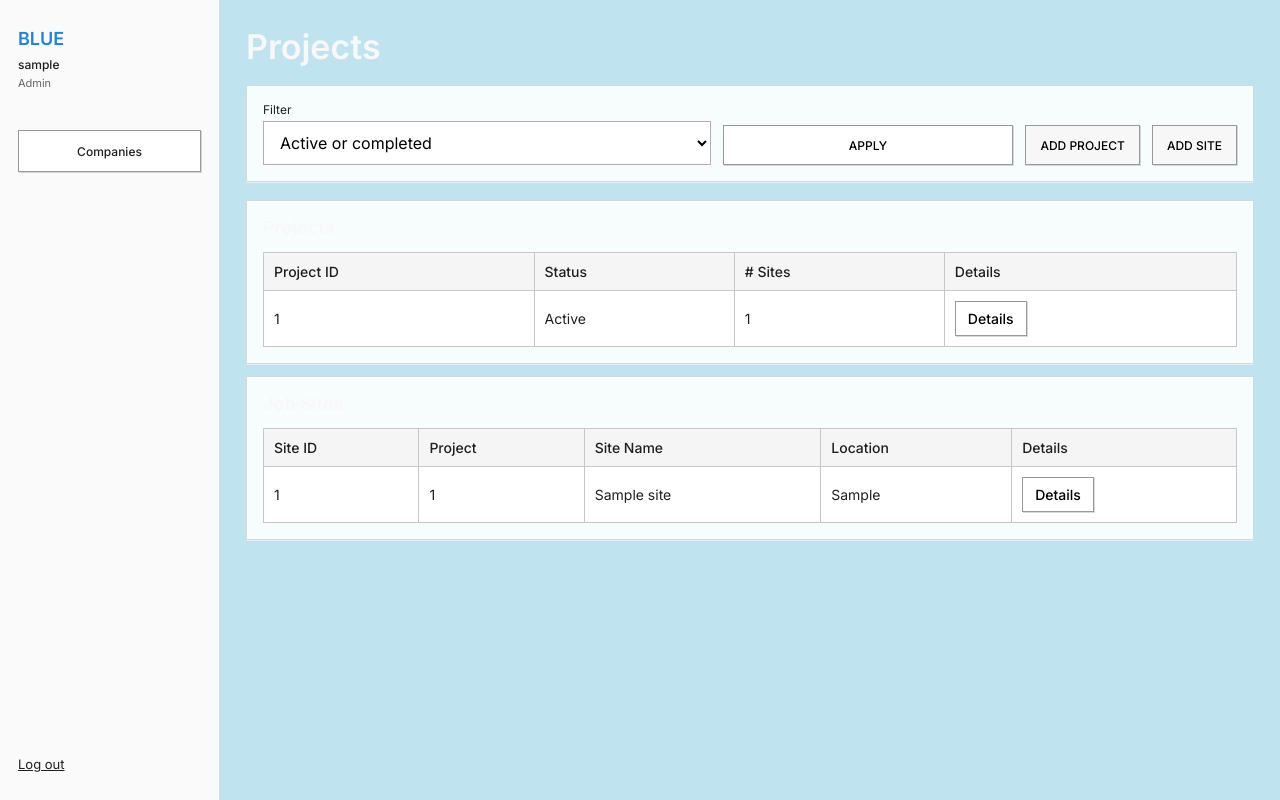
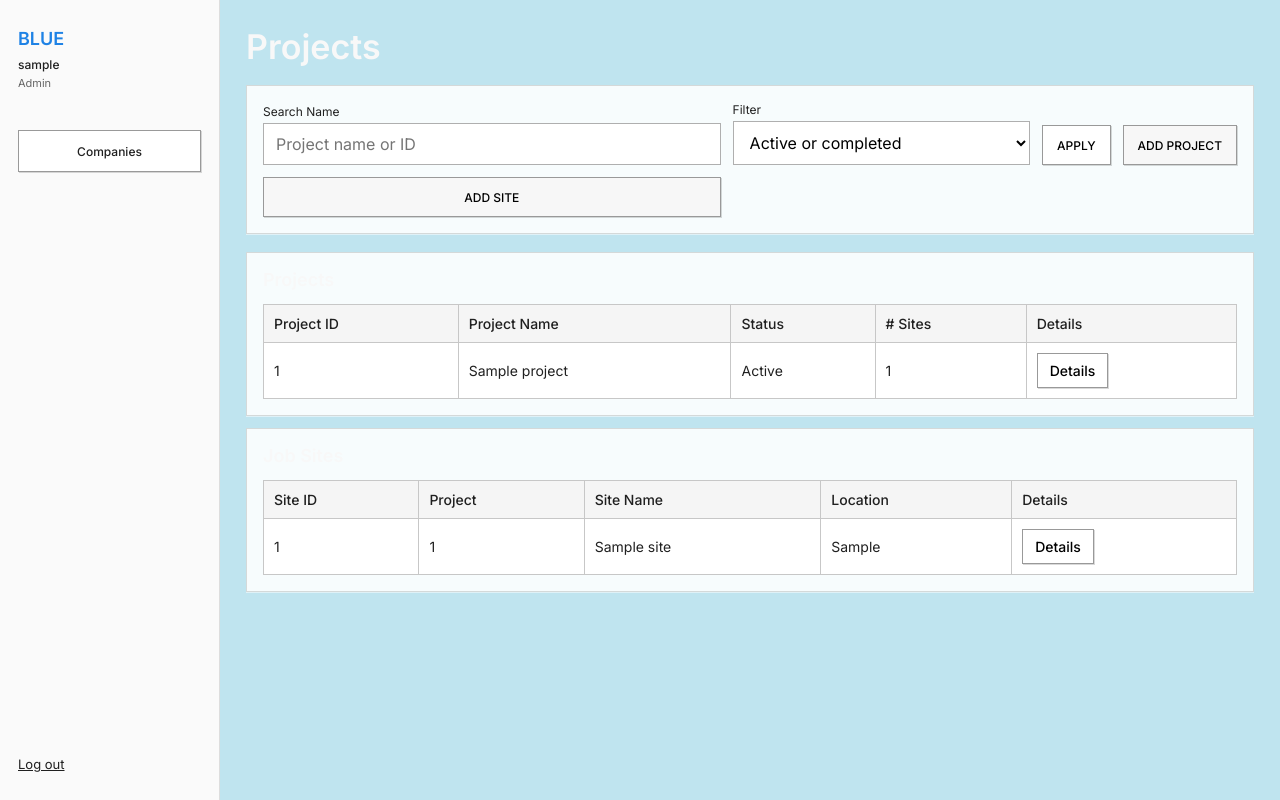
Before and after one commit to tasolafa-sudo/dbproj, a Flask app: page /projects in a window 1280 px wide. Run offline with Flask 3, Linux system fonts and the light colour scheme; the visitor is signed in with stand-in values (Sample User, id 1); tables that the repository leaves empty or names only in its code hold one stand-in row (values such as "Sample post").

Commit message:
add project name to GUI too not just backend

```diff
--- a/app.py
+++ b/app.py
@@ -654,9 +654,10 @@ def delete_employee(employee_id):
 def projects():
     company_id = session["company_id"]
     status = request.args.get("status", "")
+    search = request.args.get("search", "").strip()
 
     sql = """
-        SELECT p.ProjectID, p.Status, COUNT(js.SiteID) AS SiteCount
+        SELECT p.ProjectID, p.ProjectName, p.Status, COUNT(js.SiteID) AS SiteCount
         FROM Project p
         LEFT JOIN Job_site js ON js.ProjectID = p.ProjectID
         WHERE p.CompanyID = %s
@@ -665,7 +666,10 @@ def projects():
     if status in {"0", "1"}:
         sql += " AND p.Status = %s"
         params.append(int(status))
-    sql += " GROUP BY p.ProjectID, p.Status ORDER BY p.ProjectID"
+    if search:
+        sql += " AND (p.ProjectName LIKE %s OR p.ProjectID LIKE %s)"
+        params.extend([f"%{search}%", f"%{search}%"])
+    sql += " GROUP BY p.ProjectID, p.ProjectName, p.Status ORDER BY p.ProjectID"
 
     with get_cursor() as cur:
         cur.execute(sql, tuple(params))
@@ -682,7 +686,7 @@ def projects():
         )
         sites = cur.fetchall()
 
-    return render_template("projects.html", projects=projects, sites=sites)
+    return render_template("projects.html", projects=projects, sites=sites, search=search)
 
 
 @app.route("/projects/add", methods=["POST"])
@@ -693,8 +697,8 @@ def add_project():
         cur = conn.cursor(dictionary=True)
         project_id = next_id(cur, "Project", "ProjectID", "P", 5)
         cur.execute(
-            "INSERT INTO Project (ProjectID, CompanyID, Status) VALUES (%s, %s, %s)",
-            (project_id, company_id, to_bool(request.form.get("status"))),
+            "INSERT INTO Project (ProjectID, CompanyID, ProjectName, Status) VALUES (%s, %s, %s, %s)",
+            (project_id, company_id, request.form.get("project_name", "").strip(), to_bool(request.form.get("status"))),
         )
         cur.execute("UNLOCK TABLES")
         cur.close()
@@ -708,8 +712,8 @@ def edit_project(project_id):
     company_id = session["company_id"]
     with get_cursor() as cur:
         cur.execute(
-            "UPDATE Project SET Status=%s WHERE ProjectID=%s AND CompanyID=%s",
-            (to_bool(request.form.get("status")), project_id, company_id),
+            "UPDATE Project SET ProjectName=%s, Status=%s WHERE ProjectID=%s AND CompanyID=%s",
+            (request.form.get("project_name", "").strip(), to_bool(request.form.get("status")), project_id, company_id),
         )
     flash("Project updated.", "success")
     return redirect(url_for("projects"))
--- a/templates/projects.html
+++ b/templates/projects.html
@@ -5,6 +5,7 @@
 
 <section class="toolbar-card">
   <form method="get" class="toolbar-grid two-up">
+    <label><span>Search Name</span><input type="text" name="search" value="{{ search }}" placeholder="Project name or ID"></label>
     <label><span>Filter</span>
       <select name="status">
         <option value="">Active or completed</option>
@@ -22,12 +23,13 @@
   <h2 class="section-title">Projects</h2>
   <table class="data-table">
     <thead>
-      <tr><th>Project ID</th><th>Status</th><th># Sites</th><th>Details</th></tr>
+      <tr><th>Project ID</th><th>Project Name</th><th>Status</th><th># Sites</th><th>Details</th></tr>
     </thead>
     <tbody>
       {% for project in projects %}
       <tr>
         <td>{{ project.ProjectID }}</td>
+        <td>{{ project.ProjectName }}</td>
         <td>{{ 'Active' if project.Status else 'Completed' }}</td>
         <td>{{ project.SiteCount }}</td>
         <td><button type="button" class="table-link" data-open-modal="project-{{ project.ProjectID }}">Details</button></td>
@@ -52,11 +54,11 @@
   </table>
 </section>
 
-<div class="modal" id="add-project-modal"><div class="modal-panel hero-blue"><button class="modal-close" data-close-modal>&times;</button><h2 class="section-title center">Add Project</h2><form method="post" action="{{ url_for('add_project') }}" class="form-grid single"><label><span>Status</span><select name="status"><option value="1">Active</option><option value="0">Completed</option></select></label><button class="pixel-btn primary wide" type="submit">Add</button></form></div></div>
+<div class="modal" id="add-project-modal"><div class="modal-panel hero-blue"><button class="modal-close" data-close-modal>&times;</button><h2 class="section-title center">Add Project</h2><form method="post" action="{{ url_for('add_project') }}" class="form-grid single"><label><span>Project Name</span><input type="text" name="project_name" required></label><label><span>Status</span><select name="status"><option value="1">Active</option><option value="0">Completed</option></select></label><button class="pixel-btn primary wide" type="submit">Add</button></form></div></div>
 <div class="modal" id="add-site-modal"><div class="modal-panel hero-blue"><button class="modal-close" data-close-modal>&times;</button><h2 class="section-title center">Add Site</h2><form method="post" action="{{ url_for('add_site') }}" class="form-grid single"><label><span>Project</span><select name="project_id">{% for project in projects %}<option value="{{ project.ProjectID }}">{{ project.ProjectID }}</option>{% endfor %}</select></label><label><span>Site Name</span><input type="text" name="site_name" required></label><label><span>Location</span><input type="text" name="location" required></label><button class="pixel-btn primary wide" type="submit">Add</button></form></div></div>
 
 {% for project in projects %}
-<div class="modal" id="project-{{ project.ProjectID }}"><div class="modal-panel hero-blue"><button class="modal-close" data-close-modal>&times;</button><h2 class="section-title center">Project Details</h2><form method="post" action="{{ url_for('edit_project', project_id=project.ProjectID) }}" class="form-grid single"><label><span>Project ID</span><input type="text" value="{{ project.ProjectID }}" disabled></label><label><span>Status</span><select name="status"><option value="1" {% if project.Status %}selected{% endif %}>Active</option><option value="0" {% if not project.Status %}selected{% endif %}>Completed</option></select></label><button type="submit" class="pixel-btn primary wide">Save</button></form><form method="post" action="{{ url_for('delete_project', project_id=project.ProjectID) }}" onsubmit="return confirm('Delete this project?');"><button type="submit" class="pixel-btn danger wide">Delete</button></form></div></div>
+<div class="modal" id="project-{{ project.ProjectID }}"><div class="modal-panel hero-blue"><button class="modal-close" data-close-modal>&times;</button><h2 class="section-title center">Project Details</h2><form method="post" action="{{ url_for('edit_project', project_id=project.ProjectID) }}" class="form-grid single"><label><span>Project ID</span><input type="text" value="{{ project.ProjectID }}" disabled></label><label><span>Project Name</span><input type="text" name="project_name" value="{{ project.ProjectName }}" required></label><label><span>Status</span><select name="status"><option value="1" {% if project.Status %}selected{% endif %}>Active</option><option value="0" {% if not project.Status %}selected{% endif %}>Completed</option></select></label><button type="submit" class="pixel-btn primary wide">Save</button></form><form method="post" action="{{ url_for('delete_project', project_id=project.ProjectID) }}" onsubmit="return confirm('Delete this project?');"><button type="submit" class="pixel-btn danger wide">Delete</button></form></div></div>
 {% endfor %}
 
 {% for site in sites %}
```
